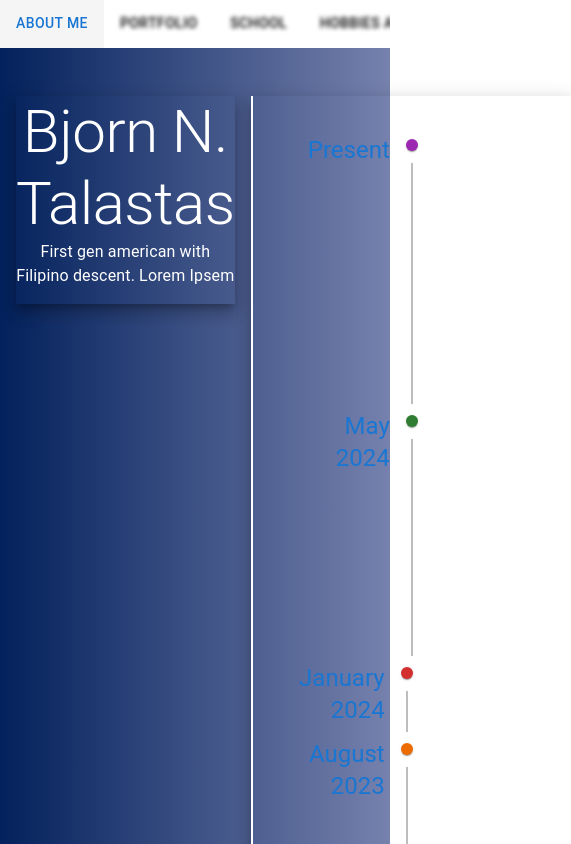
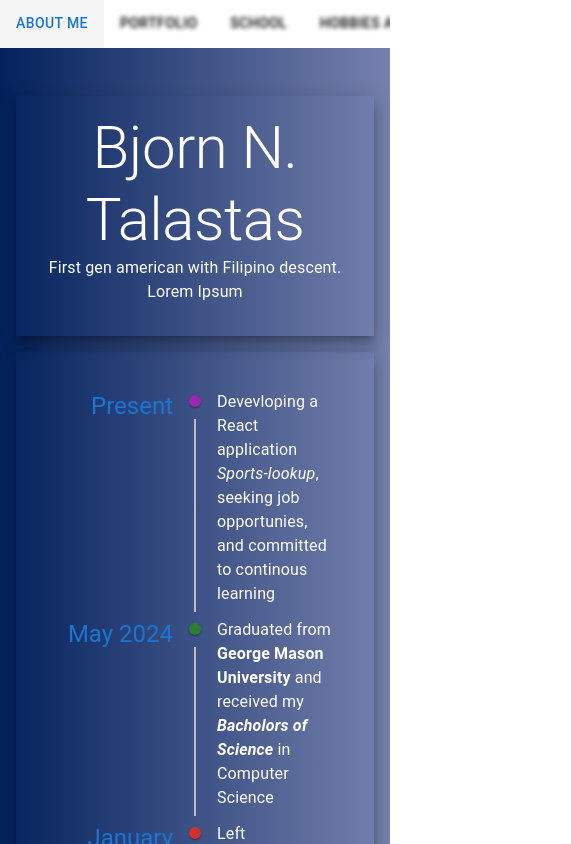
Before and after one commit to btalastas/btal-website, a React (Create React App) app: page / in a window 390 px wide. Shown: the top 844 px of the page, 571 px wide, since content can reach past the window. Built offline with nearby package versions, Linux system fonts and the light colour scheme.

Commit message:
mobile viewing purposes

```diff
--- a/src/components/AboutMe.js
+++ b/src/components/AboutMe.js
@@ -1,34 +1,30 @@
-import { Box, Container, Typography } from "@mui/material";
+import { Box, Container, Grid, Typography } from "@mui/material";
 import MyTimeline from "./MyTimeline";
 
 export default function AboutMe() {
   return (
-    <Container
-      sx={{
-        display: "flex",
-        flexDirection: "row",
-        alignItems: "flex-start",
-        gap: 2,
-        mt: 4,
-        mb: 4,
-      }}
-    >
-      <Box sx={{ flex: 1, boxShadow: 10 }}>
+    <Container sx={{ mt: 4, mb: 4 }}>
+      <Grid container spacing={2} alignItems="flex-start">
+        <Grid item xs={12} md={6}>
+          <Box sx={{ boxShadow: 10, p: 2 }}>
             <Typography variant="h2">Bjorn N. Talastas</Typography>
             <Typography paragraph>
-          First gen american with Filipino descent. Lorem Ipsem
+              First gen american with Filipino descent. Lorem Ipsum
             </Typography>
           </Box>
+        </Grid>
+        <Grid item xs={12} md={6}>
           <Box
             sx={{
-          flex: 1,
-          borderLeft: 2,
+              borderLeft: { md: 2, xs: 0 },
+              boxShadow: 10,
               p: { xs: 1, sm: 2, md: 3 },
-          boxShadow: 10,
             }}
           >
             <MyTimeline />
           </Box>
+        </Grid>
+      </Grid>
     </Container>
   );
 }
```
Lines whose indentation alone changed are shown as unchanged.
